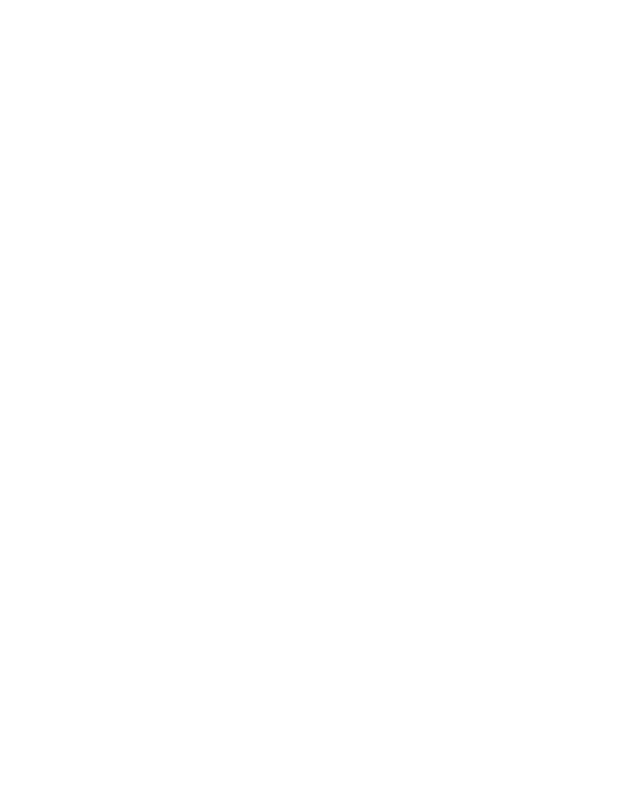
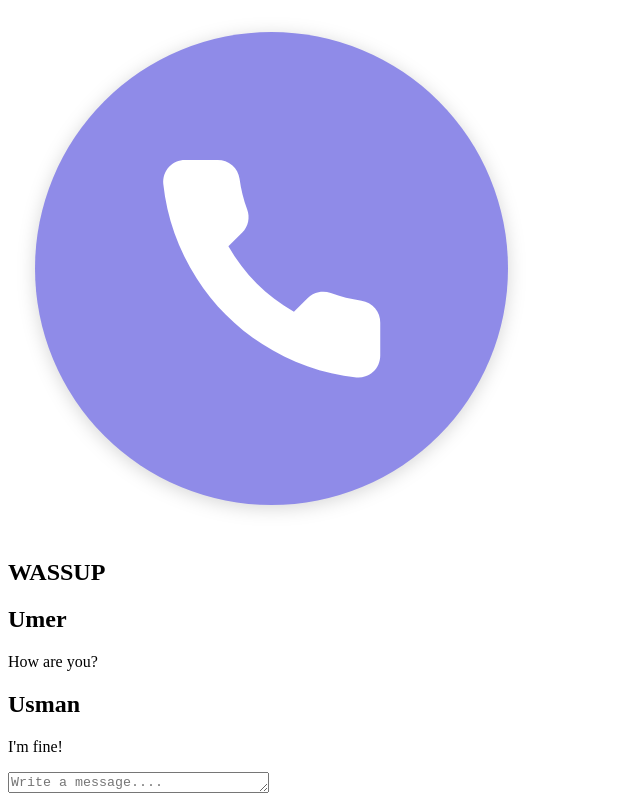
Before and after one commit to umerfarooqnxb/realtime_chat_application, a website: page index.html in a window 1280 px wide. Shown: the whole page, without its empty margins (0-640 px from the left). Drawn offline with Linux system fonts and the light colour scheme.

Commit message:
Html Structure of chat application

```diff
--- a/Public/style.css
+++ b/Public/style.css
@@ -0,0 +1,18 @@
+@import url("https://fonts.googleapis.com/css?family=Roboto&display=swap");
+* {
+  padding: 0px;
+  margin: 0px;
+  box-sizing: border-box;
+}
+.chat__section {
+  display: flex;
+  align-items: center;
+  justify-content: center;
+  min-height: 100vh;
+  background: #f8f8f8;
+  font-family: Cambria, Cochin, Georgia, Times, "Times New Roman", serif;
+}
+
+.brand {
+  display: flex;
+}
--- a/index.html
+++ b/index.html
@@ -4,7 +4,32 @@
     <meta charset="UTF-8" />
     <meta name="viewport" content="width=device-width, initial-scale=1.0" />
     <title>Chat Application</title>
-    <link rel="stylesheet" href="/public/style.css"
+    <link type="text/css" src="/public/style.css" />
   </head>
-  <body></body>
+  <body>
+    <section class="chat__section">
+      <div class="brand">
+        <img src="/public/wassup.png" alt="Image is not found" />
+        <h1>WASSUP</h1>
+      </div>
+      <div class="message__area">
+        <div class="incoming__message">
+          <h1>Umer</h1>
+          <p>How are you?</p>
+        </div>
+        <div class="outgoing__message">
+          <h1>Usman</h1>
+          <p>I'm fine!</p>
+        </div>
+      </div>
+      <div>
+        <textarea
+          id="textarea"
+          cols="30"
+          rows="1"
+          placeholder="Write a message...."
+        ></textarea>
+      </div>
+    </section>
+  </body>
 </html>
--- a/server.js
+++ b/server.js
@@ -1,9 +1,9 @@
 const express = require("express");
+var path = require("path");
 
 const app = express();
-
 const http = require("http").createServer(app);
-
+app.use("/public", express.static(path.join(__dirname, "/public")));
 app.get("/", (req, res) => {
   res.sendFile(__dirname + "/index.html");
 });
```
Also changed, not shown: Public/wassup.png (added).
